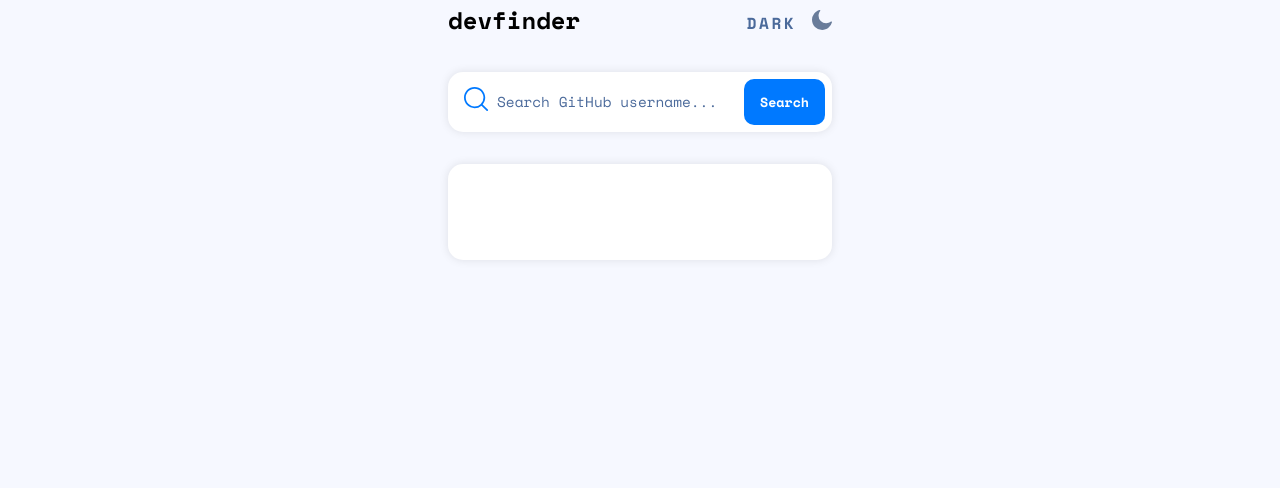
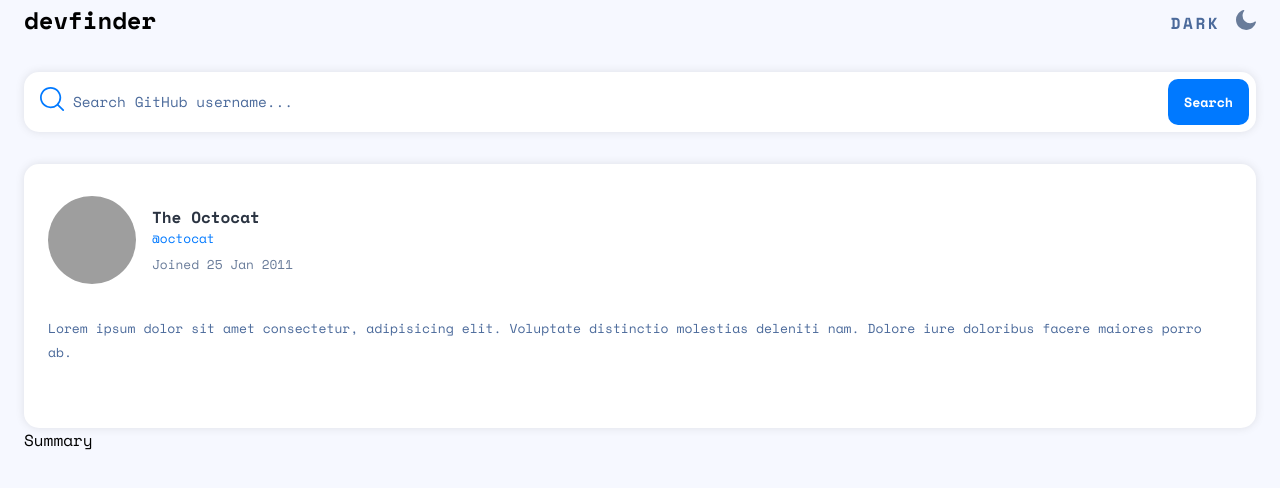
Before and after one commit to MariamRazmadze/github-user-search, a React (Create React App) app: page / in a window 1280 px wide. Shown: the top 488 px of the page. Built offline with nearby package versions, Linux system fonts and the light colour scheme; grey boxes are pictures that could not be loaded; the HTML template or start-up script is replaced by a standard one.

Commit message:
card complete

```diff
--- a/src/App.tsx
+++ b/src/App.tsx
@@ -2,6 +2,7 @@ import React from "react";
 import Navbar from "./components/Navbar";
 import SearchComponent from "./components/SearchComponent";
 import Card from "./components/Card";
+import Summary from "./components/Summary";
 import { useState } from "react";
 
 function App() {
@@ -15,6 +16,7 @@ function App() {
       <Navbar isMoon={isMoon} handleClick={handleClick} />
       <SearchComponent isMoon={isMoon} />
       <Card isMoon={isMoon} />
+      <Summary isMoon={isMoon} />
     </div>
   );
 }
--- a/src/components/Card.module.css
+++ b/src/components/Card.module.css
@@ -9,3 +9,49 @@
 .userInfo.darkMode {
   background-color: var(--semiDark);
 }
+
+.avatarDesktop {
+  display: none;
+}
+
+.profile {
+  display: flex;
+  align-items: center;
+  column-gap: 1rem;
+}
+
+.avatarMobile {
+  width: 5.5rem;
+  height: 5.5rem;
+  border-radius: 50%;
+}
+
+.name {
+  text-transform: capitalize;
+  font-weight: 700;
+  font-size: 1rem;
+  line-height: 1.5rem;
+  color: var(--darkBlue);
+}
+
+.login {
+  font-weight: 400;
+  font-size: 0.8rem;
+  line-height: 1.2rem;
+  color: var(--electric);
+}
+
+.createdAt {
+  font-weight: 400;
+  font-size: 0.8rem;
+  line-height: 1.2rem;
+  color: var(--gray);
+  margin-top: 6px;
+}
+
+.bio {
+  margin-top: 2rem;
+  color: var(--darkSky);
+  font-size: 13px;
+  line-height: 1.5rem;
+}
--- a/src/components/Card.tsx
+++ b/src/components/Card.tsx
@@ -11,7 +11,30 @@ function Card(props: CardProps) {
         className={`${classes.userInfo} ${
           props.isMoon ? classes.darkMode : ""
         }`}
-      ></div>
+      >
+        <img src="" alt="avatar" className={classes.avatarDesktop} />
+        <div className={classes.info}>
+          <div className={classes.profile}>
+            <img
+              src="https://avatars.githubusercontent.com/u/583231?v=4"
+              alt="avatar"
+              className={classes.avatarMobile}
+            />
+            <div className={classes.avatarContainer}>
+              <div className={classes.nameContainer}>
+                <h2 className={classes.name}>the octocat</h2>
+                <h2 className={classes.login}>@octocat</h2>
+              </div>
+              <p className={classes.createdAt}>Joined 25 Jan 2011</p>
+            </div>
+          </div>
+          <p className={classes.bio}>
+            Lorem ipsum dolor sit amet consectetur, adipisicing elit. Voluptate
+            distinctio molestias deleniti nam. Dolore iure doloribus facere
+            maiores porro ab.
+          </p>
+        </div>
+      </div>
     </div>
   );
 }
--- a/src/components/SearchComponent.module.css
+++ b/src/components/SearchComponent.module.css
@@ -46,5 +46,5 @@
   border: none;
   cursor: pointer;
   border-radius: 10px;
-  margin-left: 7px;
+  margin-left: auto;
 }
--- a/src/components/SearchComponent.tsx
+++ b/src/components/SearchComponent.tsx
@@ -2,41 +2,6 @@ import classes from "./SearchComponent.module.css";
 import iconSearch from "../assets/icon-search.svg";
 import { useState } from "react";
 import axios from "axios";
-
-const octocat = {
-  avatar_url: "https://avatars.githubusercontent.com/u/583231?v=4",
-  bio: null,
-  blog: "https://github.blog",
-  company: "@github",
-  created_at: "2011-01-25T18:44:36Z",
-  email: null,
-  events_url: "https://api.github.com/users/octocat/events{/privacy}",
-  followers: 9323,
-  followers_url: "https://api.github.com/users/octocat/followers",
-  following: 9,
-  following_url: "https://api.github.com/users/octocat/following{/other_user}",
-  gists_url: "https://api.github.com/users/octocat/gists{/gist_id}",
-  gravatar_id: "",
-  hireable: null,
-  html_url: "https://github.com/octocat",
-  id: 583231,
-  location: "San Francisco",
-  login: "octocat",
-  name: "The Octocat",
-  node_id: "MDQ6VXNlcjU4MzIzMQ==",
-  organizations_url: "https://api.github.com/users/octocat/orgs",
-  public_gists: 8,
-  public_repos: 8,
-  received_events_url: "https://api.github.com/users/octocat/received_events",
-  repos_url: "https://api.github.com/users/octocat/repos",
-  site_admin: false,
-  starred_url: "https://api.github.com/users/octocat/starred{/owner}{/repo}",
-  subscriptions_url: "https://api.github.com/users/octocat/subscriptions",
-  twitter_username: null,
-  type: "User",
-  updated_at: "2023-05-22T11:20:34Z",
-  url: "https://api.github.com/users/octocat",
-};
 
 interface SearchProps {
   isMoon: boolean;
--- /dev/null
+++ b/src/components/Summary.tsx
@@ -0,0 +1,11 @@
+import classes from "./Summary.module.css";
+
+interface SummaryProps {
+  isMoon: boolean;
+}
+
+function Summary(props: SummaryProps) {
+  return <div>Summary</div>;
+}
+
+export default Summary;
```
Also changed, not shown: src/data/data.tsx (added, +36 -0 lines), src/components/Summary.module.css (added).
